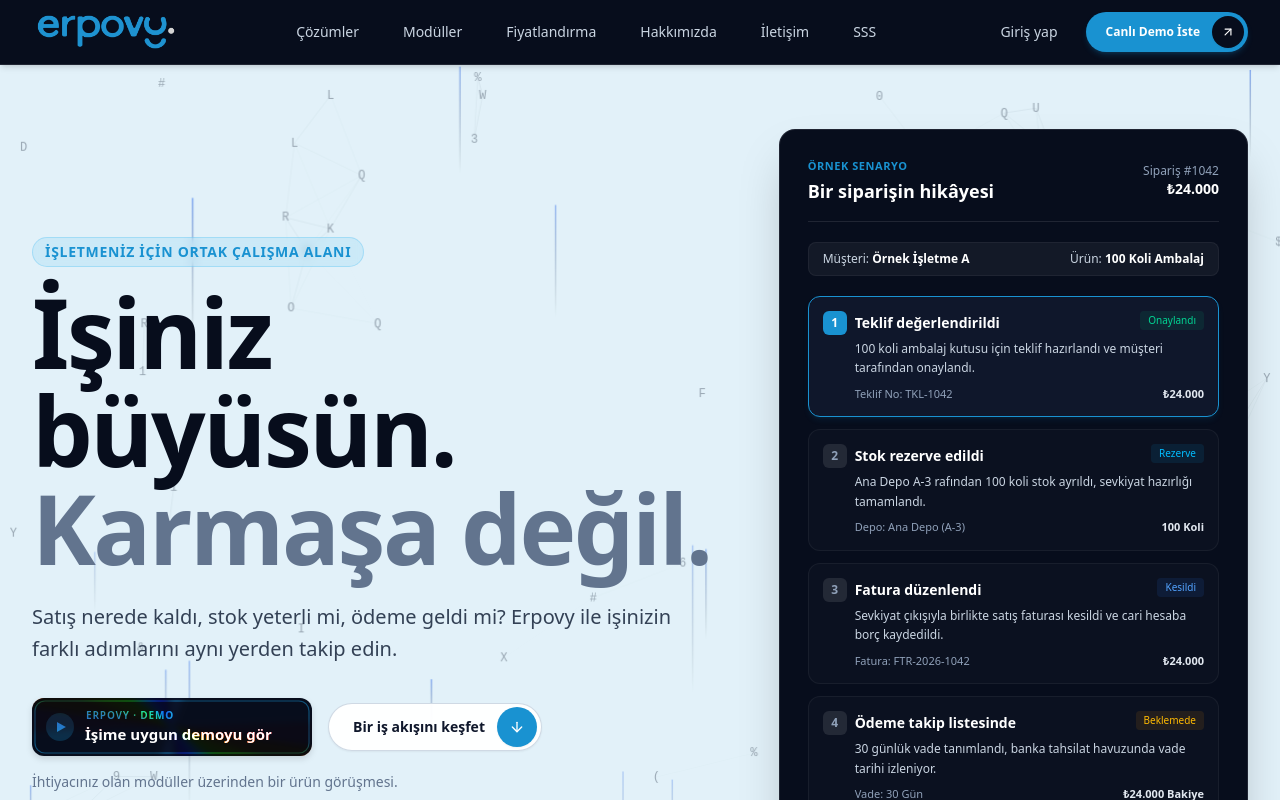
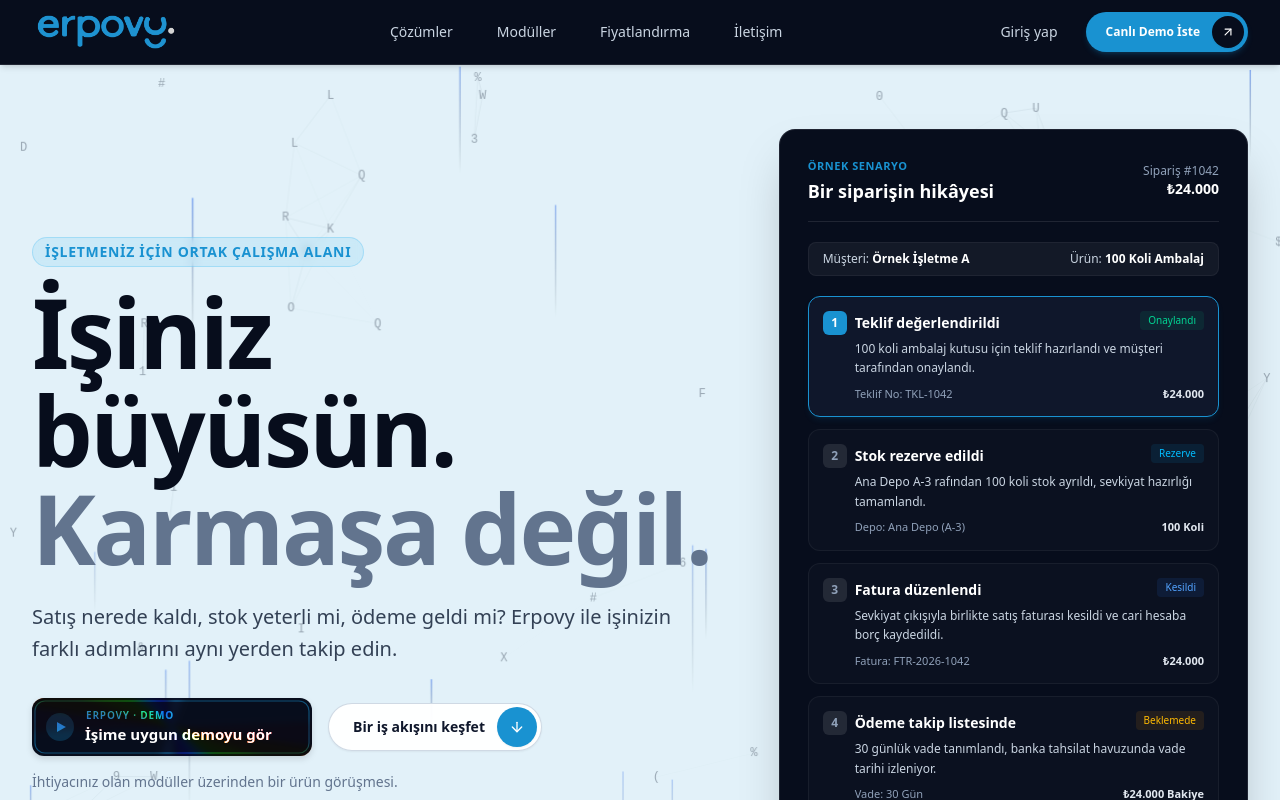
Before and after one commit to erpovy/erpovy-web, a Next.js app: page / in a window 1280 px wide. Shown: the top 800 px of the page. Built offline with nearby package versions, Linux system fonts and the light colour scheme; a web font is replaced by a local one.

Commit message:
chore: remove Hakkimizda and SSS from Header, keep in Footer with /#sss anchor

```diff
--- a/components/Footer.tsx
+++ b/components/Footer.tsx
@@ -62,7 +62,7 @@
                 </a>
               </li>
               <li>
-                <a href="/sss" className="hover:text-white transition-colors">
+                <a href="/#sss" className="hover:text-white transition-colors">
                   Sıkça Sorulanlar (SSS)
                 </a>
               </li>
--- a/components/Header.tsx
+++ b/components/Header.tsx
@@ -31,9 +31,7 @@
     { label: "Çözümler", href: "/#sektorler" },
     { label: "Modüller", href: "/moduller" },
     { label: "Fiyatlandırma", href: "/fiyatlandirma" },
-    { label: "Hakkımızda", href: "/hakkimizda" },
     { label: "İletişim", href: "/iletisim" },
-    { label: "SSS", href: "/sss" },
   ];
 
   return (
```
